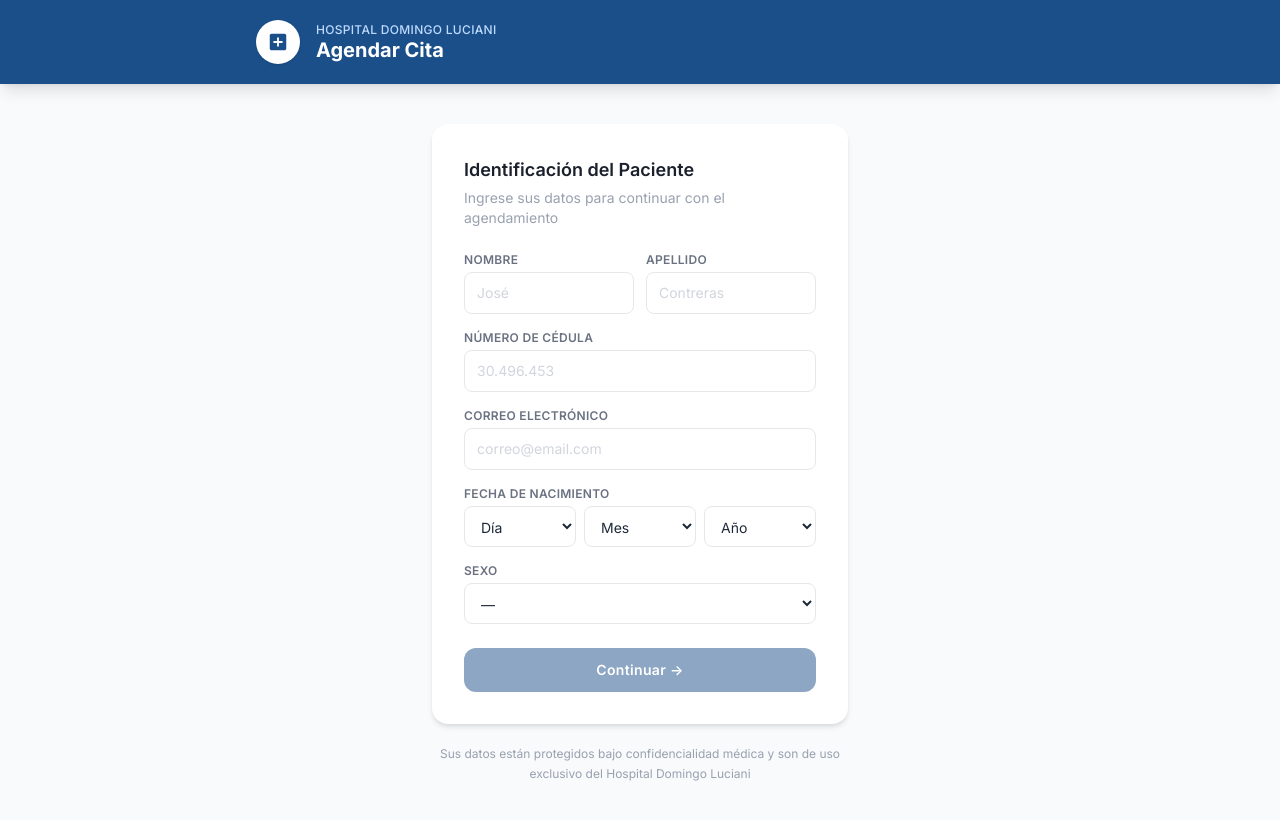
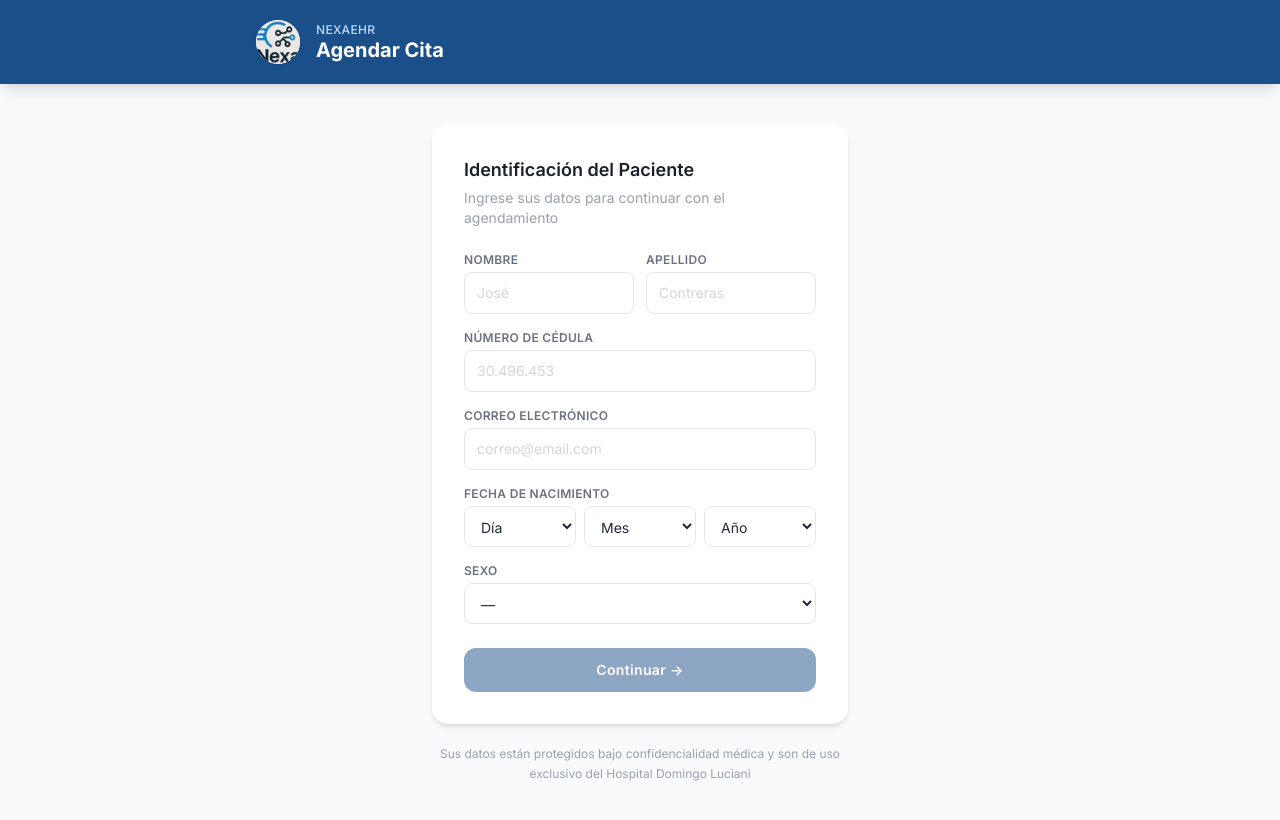
Before and after one commit to keace888/agendarcita, a Next.js app in the folder agendarcita/: page / in a window 1280 px wide. Shown: the top 820 px of the page. Built offline with nearby package versions, Linux system fonts and the light colour scheme.

Commit message:
Rebrand header: replace Hospital Domingo Luciani with NexaEHR logo
Co-Authored-By: Claude Sonnet 4.6 <noreply@anthropic.com>

```diff
--- a/agendarcita/app/components/Header.tsx
+++ b/agendarcita/app/components/Header.tsx
@@ -1,15 +1,15 @@
+import Image from 'next/image';
+
 export default function Header() {
   return (
     <header style={{ backgroundColor: '#1B4F8A' }} className="py-5 px-4 shadow-lg">
       <div className="max-w-3xl mx-auto flex items-center gap-4">
-        <div className="w-11 h-11 bg-white rounded-full flex items-center justify-center flex-shrink-0 shadow">
-          <svg width="22" height="22" viewBox="0 0 24 24" fill="#1B4F8A">
-            <path d="M19 3H5c-1.1 0-2 .9-2 2v14c0 1.1.9 2 2 2h14c1.1 0 2-.9 2-2V5c0-1.1-.9-2-2-2zm-2 10h-4v4h-2v-4H7v-2h4V7h2v4h4v2z" />
-          </svg>
+        <div className="w-11 h-11 bg-white rounded-full flex items-center justify-center flex-shrink-0 shadow overflow-hidden">
+          <Image src="/nexa-logo.png" alt="NexaEHR" width={44} height={44} className="object-cover w-full h-full" />
         </div>
         <div>
           <p className="text-blue-200 text-xs font-medium tracking-wide uppercase">
-            Hospital Domingo Luciani
+            NexaEHR
           </p>
           <h1 className="text-white text-xl font-bold leading-tight">Agendar Cita</h1>
         </div>
```
Also changed, not shown: agendarcita/public/nexa-logo.png (added).
